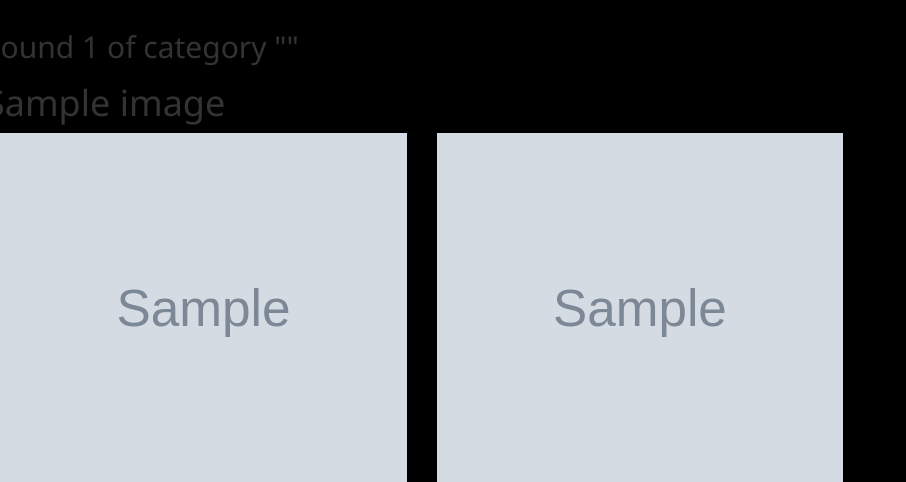
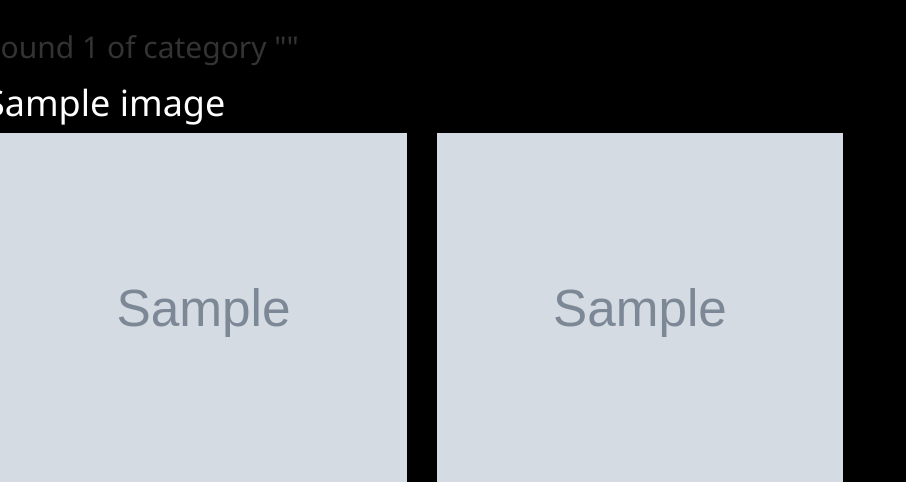
Before and after one commit to nziokaivy/galerie, a Django app: template photo/templates/search.html in a window 1280 px wide. Shown: the part 52-534 px from the top of the page, without its empty margins (0-906 px from the left). Run offline with Django 3.2, Linux system fonts and the light colour scheme; tables that the repository leaves empty hold one stand-in row (values such as "Sample post"); the template is opened without the code that fills it: values that come from a table or form of the project are taken from there, most other values are stand-ins (such as "Sample title", 1, 10 or a date in 2020); grey boxes marked "Sample" are stand-in pictures; some libraries are stand-ins or nearby versions.

Commit message:
add color to image names in the search page

```diff
--- a/photo/templates/search.html
+++ b/photo/templates/search.html
@@ -16,7 +16,7 @@
   {% if images %}
     {% for image in images %}
 
-          <h1>{{image.name}}</h1>
+          <h1 style="color:white;">{{image.name}}</h1>
           <div class="col-xs-4 col-sm-4 col-md-4 col-lg-4" id="photos">
               <img src="{{image.image.url}}" class="img-responsive"  alt="Image" style="width:100%; height:350px; padding-left:0px; padding-right:0px;">
                </div>
```
